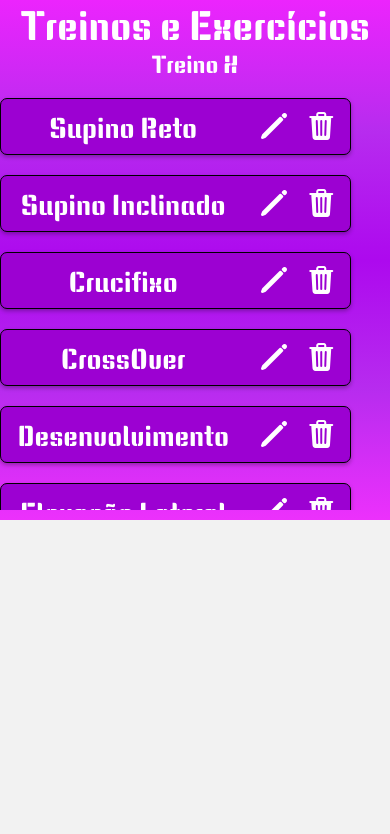
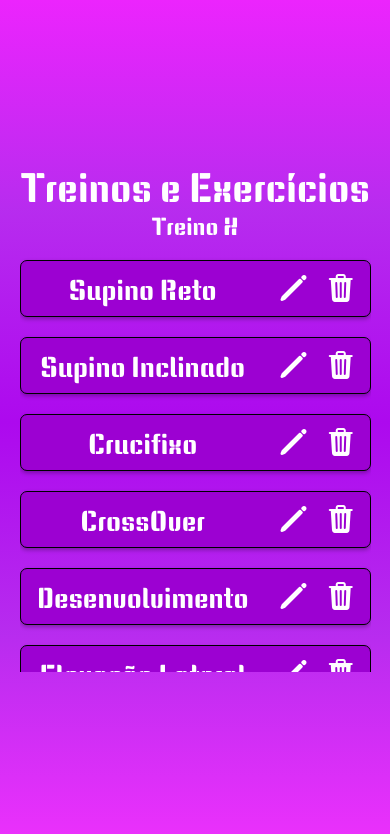
Before and after one commit to D4NL18/gym-tracker, a React Native app: screen /Exercicios in a window 390 px wide. Shown: the top 834 px of the page. Built offline with nearby package versions, Linux system fonts and the light colour scheme.

Commit message:
[FIX[routes] - fix css background exercicios

```diff
--- a/src/views/Treinos_e_Exercicios/Exercicios.js
+++ b/src/views/Treinos_e_Exercicios/Exercicios.js
@@ -43,6 +43,8 @@ export default function Exercicios({navigation}) {
 
 const styles = StyleSheet.create({
     container: {
-
+        flex: 1,
+        justifyContent: "center",
+        alignItems: "center"
     }
 })
```
